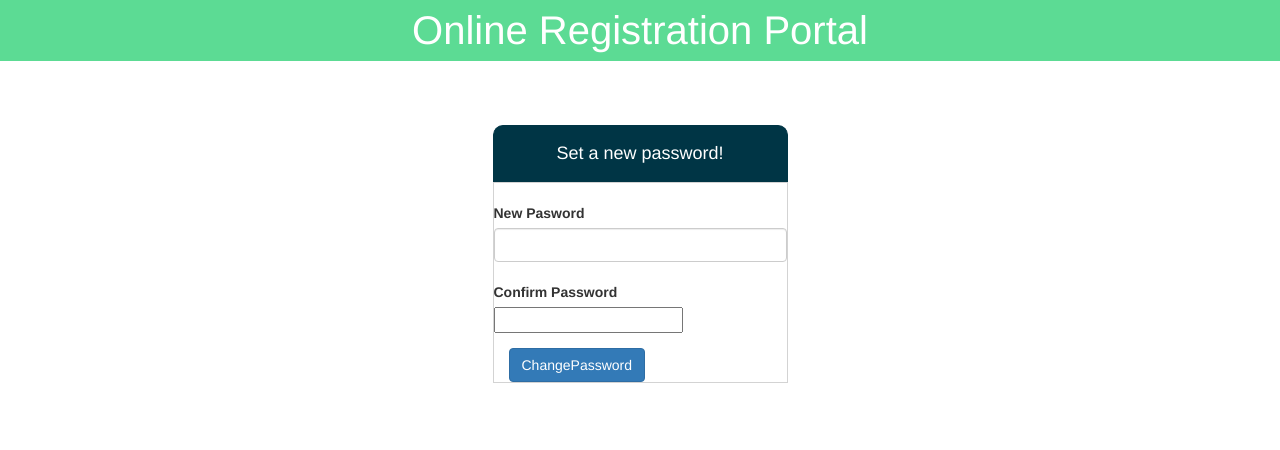
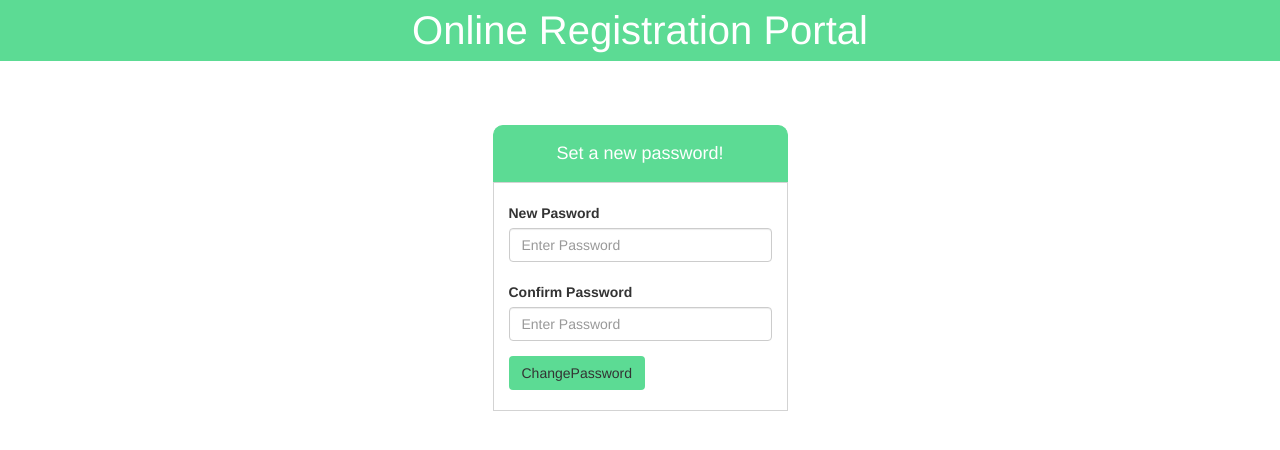
Before and after one commit to al-architjain/al_Semester_Online_Registration_Portal, a Django app: page /pass_reset/reset/1/1/ in a window 1280 px wide. Shown: the top 450 px of the page. Run offline with Django 3.2, Linux system fonts and the light colour scheme; some libraries are stand-ins or nearby versions.

Commit message:
reset page modified

```diff
--- a/SORP/sorp_app/templates/registration/password_reset_confirm.html
+++ b/SORP/sorp_app/templates/registration/password_reset_confirm.html
@@ -26,13 +26,13 @@
                 }
 
                 header {
-                    background: #003545;
+                    background: #5cdb94;
                     font-size: 18px;
                     color: white;
                     width: 100%;
                     padding: 15px;
                     margin: auto;
-                    border: 1px solid #003545;
+                    border: 1px solid #5cdb94;
                     border-bottom: none;
                     border-radius: 10px 10px 0 0;
                 }
@@ -56,21 +56,21 @@
 
                 <div style="border: 1px solid lightgray;" class="row">
                     <div class="col-md-12 col-sm-12 col-12">
-                        <form role="form" class="form-horizontal" method="post">
+                        <form method="post">
                             {% csrf_token %}
                             <br>
                                 <div class="form-group">
                                     <label for="{{ form.new_password1.id_for_label }}">New Pasword</label>
-                                    <input type="password" class="form-control" id="{{ form.new_password1.id_for_label }}" maxlength="30" name="{{ form.new_password1.html_name }}"   />
+                                    <input type="password" class="form-control" id="{{ form.new_password1.id_for_label }}" maxlength="30" name="{{ form.new_password1.html_name }}" placeholder="Enter Password">
                                     {{ form.new_password1.errors }}
-<br>
+                                    <br>
                                     <label for="{{ form.new_password2.id_for_label}}">Confirm Password</label>
-                                    <input type="password" class="form_control" id="{{ form.new_password2.id_for_label}}" maxlength="30" name="{{form.new_password2.html_name}}" />
+                                    <input type="password" class="form-control" id="{{ form.new_password2.id_for_label}}" maxlength="30" name="{{form.new_password2.html_name}}" placeholder="Enter Password">
                                 </div>
                                     {{ form.new_password2.errors}}
-                                <input type="submit" class="btn btn-primary" value="ChangePassword" />
-
+                                <input style="background: #5cdb94" type="submit" class="btn" value="ChangePassword">
                         </form>
+                        <br>
                     </div>
                 </div>
             </div>
--- a/SORP/sorp_app/templates/sorp_app/reg_profile.html
+++ b/SORP/sorp_app/templates/sorp_app/reg_profile.html
@@ -98,6 +98,8 @@
 
     {% block bodycontent %}
         <a style="font-size: 120%; margin-right:20px;" class="btn btn-primary pull-right" href="/login/">LogOut</a>
+        <a style="font-size: 120%; margin: 0 5px;" class="btn btn-primary pull-right" href="/change_password">Change Password</a>
+
         <br><br>
         <div class="container">
             <div class="row">
--- a/SORP/sorp_app/templates/sorp_app/staff_profile.html
+++ b/SORP/sorp_app/templates/sorp_app/staff_profile.html
@@ -87,6 +87,8 @@
 
     {% block bodycontent %}
         <a style="font-size: 120%; margin-right:20px;" class="btn btn-primary pull-right" href="/login/">LogOut</a>
+        <a style="font-size: 120%; margin: 0 5px;" class="btn btn-primary pull-right" href="/change_password">Change Password</a>
+
         <br><br>
         <div class="container">
             <div class="row">
```
